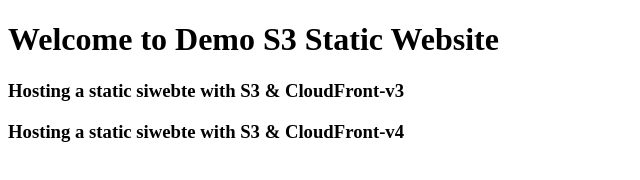
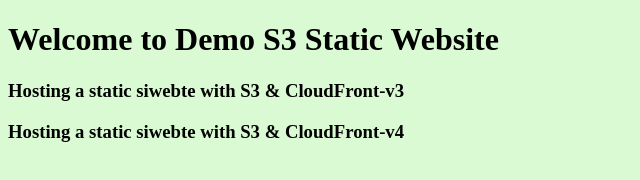
Before and after one commit to pakkeerm/git_demo, a plain HTML site: page index.html in a window 1280 px wide. Shown: the whole page, without its empty margins (0-640 px from the left). Drawn offline with Linux system fonts and the light colour scheme.

Commit message:
Update index.html
color changed and commited

```diff
--- a/index.html
+++ b/index.html
@@ -1,6 +1,6 @@
 <!DOCTYPE html>
 <html>
-<body style="background-color:yellow);">
+<body style="background-color:rgb(217, 250, 210);">
 
 <h1>Welcome to Demo S3 Static Website</h1>
 <h3>Hosting a static siwebte with S3 & CloudFront-v3</h3>
```
